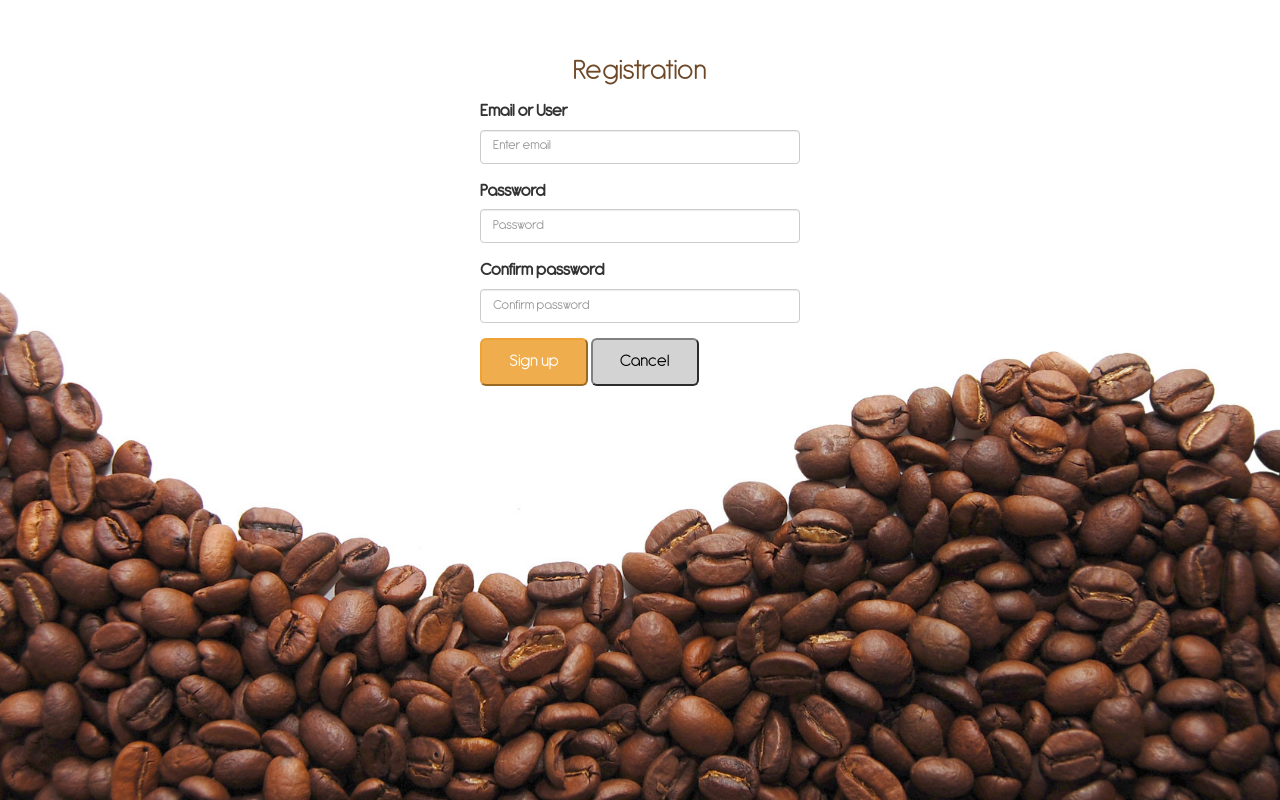
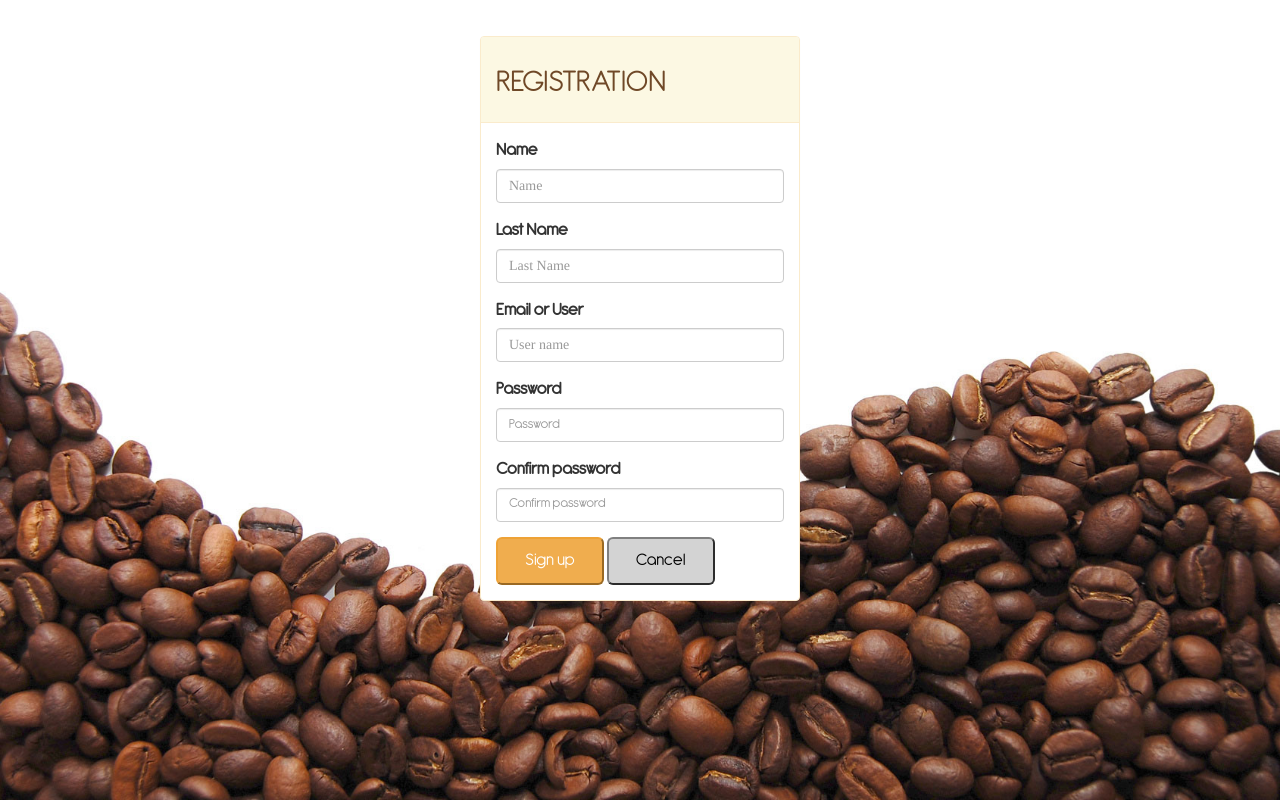
Before and after one commit to FrancescoGradi/VendingMachine, a Django app: page /coffee/registration/ in a window 1280 px wide. Run offline with Django 3.2, Linux system fonts and the light colour scheme; some libraries are stand-ins or nearby versions.

Commit message:
Modificate immagini e sfondo

```diff
--- a/coffee/static/coffee/css/custom.css
+++ b/coffee/static/coffee/css/custom.css
@@ -96,7 +96,7 @@ a:hover {
 
 @media only screen and (max-width: 799px) {
     .login-div {
-        background: white;
+        background: transparent;
         border-radius: 2px;
         margin-left: auto;
         margin-right: auto;
@@ -127,6 +127,10 @@ a:hover {
         background-position: 0 12px;
         margin-left: 0.5em;
     }
+    #image {
+        width: 70%;
+        margin-left: 2.5em;
+    }
 
     body {
         text-align: left;
@@ -141,7 +145,7 @@ a:hover {
 
 @media only screen and (min-width: 800px) {
     .login-div {
-        background: white;
+        background: transparent;
         border-radius: 2px;
         margin-left: auto;
         margin-right: auto;
@@ -173,6 +177,11 @@ a:hover {
         background-size: 26px 23px;
         background-position: 0 12px;
         margin-left: 25%;
+    }
+
+    #image {
+        width: 110%;
+        margin-left: 3em;
     }
 
     body {
@@ -262,11 +271,13 @@ h2 {
 .col-lg-7 {
 }
 
-#image {
-    width: 110%;
-    margin-left: 3em;
+#exampleInputEmail1 {
+    font-family: Times;
 }
 
-.label-log {
-    font-family: Antipasto;
+#heading-title {
+    text-align: left;
+    font-family: Antipasto, Times, Serif;
+    font-size: 32px;
+    color: #6F4827;
 }
--- a/coffee/templates/coffee/about.html
+++ b/coffee/templates/coffee/about.html
@@ -64,9 +64,9 @@
             <h1>I NOSTRI PRODOTTI</h1>
         </div>
             <h4 id="panel-index-body" class="panel-body">
-                Sul nostro sito si vendono <span id="number">2</span> tipologie di caffè: Arabica e Americano. <br><br>
-                Esistono diverse specie di Coffea, la pianta del caffè, arbusto sempreverde, appartenente alla famiglia botanica delle Rubiacee.
-                La qualità più pregiata, l’Arabica, rappresenta il <span id="number">59%</span> della produzione mondiale di caffè.
+                On our site we sell <span id="number">2</span> types of coffee: Arabic and American. <br><br>
+                There are several Coffea species, the coffee plant, an evergreen shrub, belonging to the botanical family of the Rubiacee.
+                The finest quality, Arabic, <span id="number">59%</span> della produzione mondiale di caffè.
                 Per gli amanti del caffè aromatico e ricco di gusto c'è l'americano a macinatura media apprezzato negli Stati Uniti e nel Nord America.<br><br>
 
                 L'ordine si effettua in maniera semplicissima, un click sulla specialità di caffè che si preferisce e dopo pochi secondi la cialda uscirà dall'apposito distributore in modo pratico e veloce.<br><br>
--- a/coffee/templates/coffee/contact.html
+++ b/coffee/templates/coffee/contact.html
@@ -60,7 +60,7 @@
 <div class="container-fluid">
     <div class="panel panel-warning" >
         <div class="panel-heading">
-            <h1> CONTATTI </h1>
+            <h1>CONTACTS </h1>
         </div>
         <div id="panel-index-body" class="panel-body">
                     <li class="list-group-item"> <b>Francesco Gradi</b>  francesco.gradi<span id="mail">@</span>stud.unifi.it</li>
--- a/coffee/templates/coffee/payment.html
+++ b/coffee/templates/coffee/payment.html
@@ -71,7 +71,6 @@
 
             <div id="panel-index-body" class="panel-body">
 
-
                 <table class="table">
                     <tr class="table-warning">
                         <td class="table-warning"><b>Type</b></td>
@@ -92,7 +91,7 @@
                     </div>
                     <div class="col-lg-3">
                         {% if capsule.coffeeImage != None %}
-                            <img id="image" src="{{ capsule.coffeeImage.url }}">
+                            <img id="image" src="{{ capsule.coffeeImage.url }}" alt="Image of our coffee capsule">
                         {% endif %}
                     </div>
                 </div>
--- a/coffee/templates/coffee/registration.html
+++ b/coffee/templates/coffee/registration.html
@@ -38,10 +38,27 @@
     <form action="{% url 'validateUser' %}" method="post">
         {% csrf_token %}
 
-        <h2><font color="#6F4827">Registration</font></h2>
+        <div class="panel panel-warning">
+            <div class="panel-heading">
+                <h1 id="heading-title">REGISTRATION </h1>
+            </div>
+
+            <div id="panel-index-body" class="panel-body">
+
+
+                <div class="form-group">
+                    <label for="exampleInputEmail1">Name</label>
+                    <input type="text" class="form-control" id="exampleInputEmail1" name="name" placeholder="Name">
+                </div>
+
+                <div class="form-group">
+                    <label for="exampleInputEmail1">Last Name</label>
+                    <input type="text" class="form-control" id="exampleInputEmail1" name="last_name" placeholder="Last Name">
+                </div>
+
                 <div class="form-group">
                     <label for="exampleInputEmail1">Email or User</label>
-            <input type="text" class="form-control" id="exampleInputEmail1" name="user" aria-describedby="emailHelp" placeholder="Enter email">
+                    <input type="text" class="form-control" id="exampleInputEmail1" name="user" aria-describedby="emailHelp" placeholder="User name">
                 </div>
 
                 <div class="form-group">
@@ -61,6 +78,8 @@
                         Cancel
                     </button>
                 </a>
+            </div>
+        </div>
     </form>
 </div>
 
--- a/coffee/views.py
+++ b/coffee/views.py
@@ -39,12 +39,18 @@ def registration(request, registrationFailed = False):
 def validateUser(request):
     if request.method == 'POST':
         username = request.POST.get('user')
+        name = request.POST.get('name')
+        lastName = request.POST.get('last_name')
         password = request.POST.get('password')
         confirm = request.POST.get('confirm password')
 
-        if User.objects.filter(username='username').exists():
+        print(username + name + lastName + password)
+
+        print
+
+        if not User.objects.filter(username='username').exists():
             if password == confirm:
-                user, created = User.objects.get_or_create(username, password=password)
+                user, created = User.objects.get_or_create(username=username, first_name=name, last_name=lastName, password=password)
                 if created:
                     user.save()
                     return HttpResponseRedirect(reverse('index'))
```
Also changed, not shown: coffee/templates/coffee/login.html (+9 -1 lines), coffee/static/coffee/image/capsulaBianca.jpg (added), db.sqlite3. Lines whose indentation alone changed are shown as unchanged.
